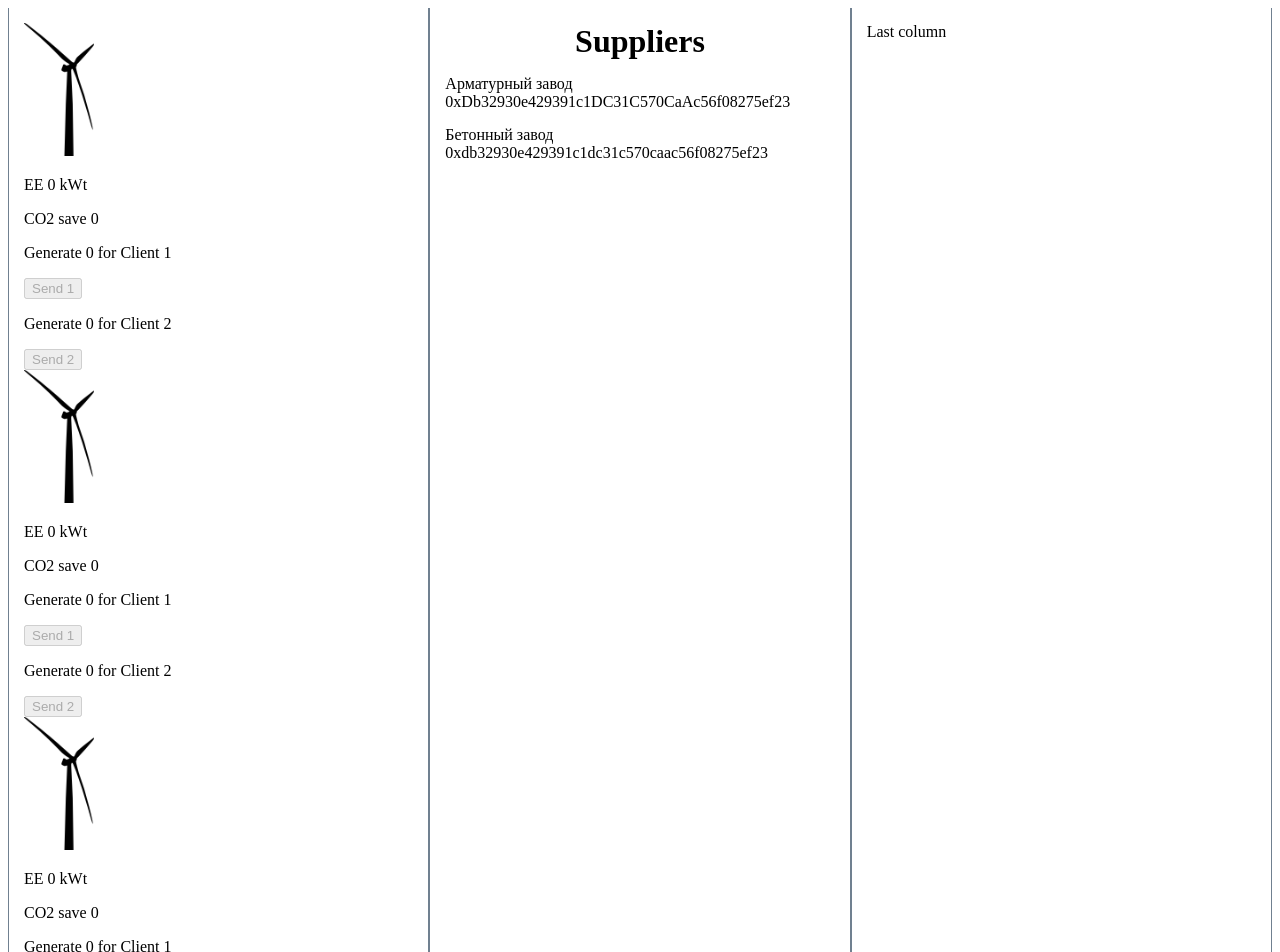
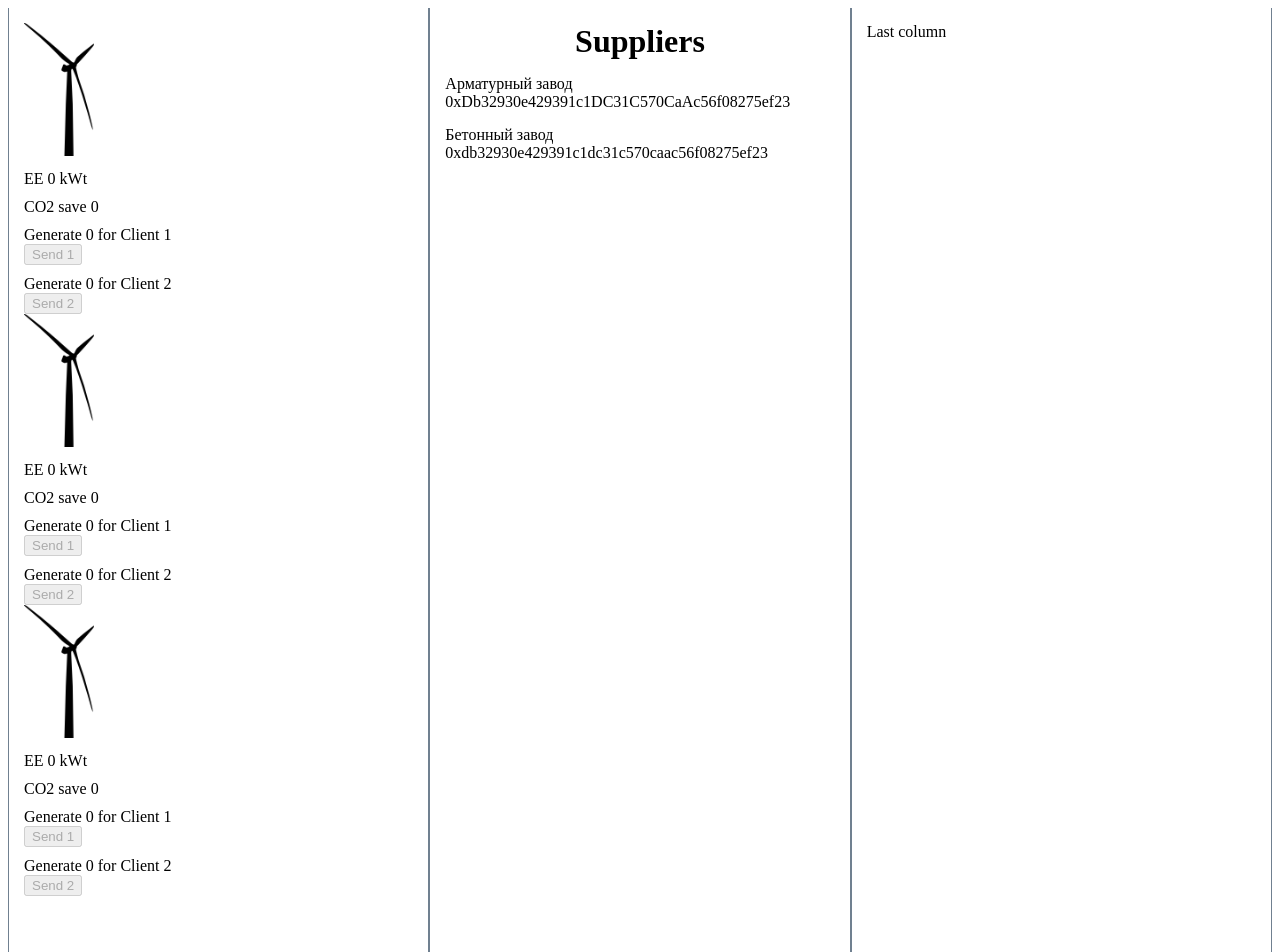
Before and after one commit to karinabond1/ditek1, an Angular app in the folder ditek1/: page / in a window 1280 px wide. Shown: the top 952 px of the page. Built offline with nearby package versions, Linux system fonts and the light colour scheme.

Commit message:
counter component

```diff
--- a/ditek1/src/app/counters/counters.component.css
+++ b/ditek1/src/app/counters/counters.component.css
@@ -0,0 +1,3 @@
+.paragraph{
+  margin: 10px 0 0 0;
+}
--- a/ditek1/src/app/counters/counters.component.html
+++ b/ditek1/src/app/counters/counters.component.html
@@ -3,9 +3,9 @@
 </div>
 
 <div>
-  <p>EE {{ee1}} kWt</p>
-  <p>CO2 save {{co1}}</p>
-  <p>Generate {{gen11}} for Client 1</p>
+  <p class="paragraph">EE {{ee1}} kWt</p>
+  <p class="paragraph">CO2 save {{co1}}</p>
+  <p class="paragraph">Generate {{gen11}} for Client 1</p>
   <div *ngIf="!dis1">
     <button (click)="showInfo(11)" disabled>Send 1</button>
   </div>
@@ -13,7 +13,7 @@
     <button (click)="showInfo(11)">Send 1</button>
   </div>
 
-  <p>Generate {{gen21}} for Client 2</p>
+  <p class="paragraph">Generate {{gen21}} for Client 2</p>
 
   <div *ngIf="!dis1">
     <button (click)="showInfo(12)" disabled>Send 2</button>
@@ -29,9 +29,9 @@
 </div>
 
 <div>
-  <p>EE {{ee2}} kWt</p>
-  <p>CO2 save {{co2}}</p>
-  <p>Generate {{gen12}} for Client 1</p>
+  <p class="paragraph">EE {{ee2}} kWt</p>
+  <p class="paragraph">CO2 save {{co2}}</p>
+  <p class="paragraph">Generate {{gen12}} for Client 1</p>
 
 
   <div *ngIf="!dis2">
@@ -40,7 +40,7 @@
   <div *ngIf="dis2">
     <button (click)="showInfo(21)">Send 1</button>
   </div>
-  <p>Generate {{gen22}} for Client 2</p>
+  <p class="paragraph">Generate {{gen22}} for Client 2</p>
 
   <div *ngIf="!dis2">
     <button (click)="showInfo(22)" disabled>Send 2</button>
@@ -56,9 +56,9 @@
 </div>
 
 <div>
-  <p>EE {{ee3}} kWt</p>
-  <p>CO2 save {{co3}}</p>
-  <p>Generate {{gen13}} for Client 1</p>
+  <p class="paragraph">EE {{ee3}} kWt</p>
+  <p class="paragraph">CO2 save {{co3}}</p>
+  <p class="paragraph">Generate {{gen13}} for Client 1</p>
 
   <div *ngIf="!dis3">
     <button (click)="showInfo(31)" disabled>Send 1</button>
@@ -67,7 +67,7 @@
     <button (click)="showInfo(31)">Send 1</button>
   </div>
 
-  <p>Generate {{gen23}} for Client 2</p>
+  <p class="paragraph">Generate {{gen23}} for Client 2</p>
 
   <div *ngIf="!dis3">
     <button (click)="showInfo(32)" disabled>Send 2</button>
```
